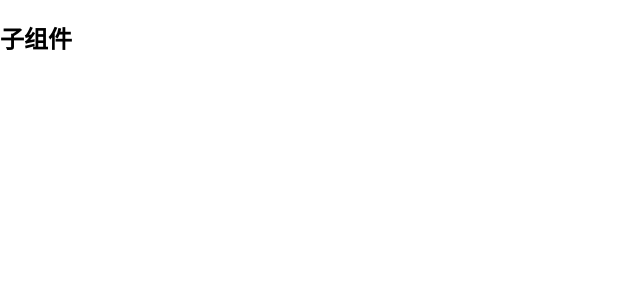
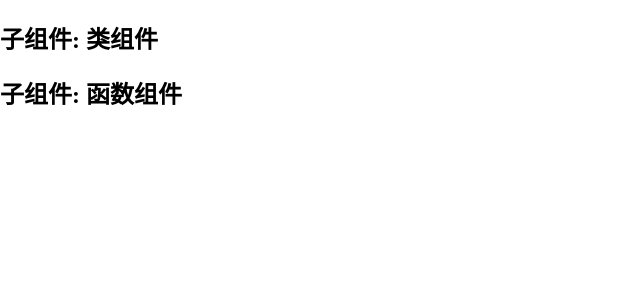
Before and after one commit to Lynn-zuo/learning-with-coding, a React app in the folder React/react-npm/: page / in a window 1280 px wide. Shown: the top 300 px of the page, without its empty margins (0-640 px from the left). Built offline with nearby package versions, Linux system fonts and the light colour scheme.

Commit message:
feat: 高阶组件函数式组件定义使用及props传递

```diff
--- a/React/react-npm/src/10-component-HOC/App.js
+++ b/React/react-npm/src/10-component-HOC/App.js
@@ -5,7 +5,8 @@ export default class App extends PureComponent {
   render() {
     return (
       <div>
-        <SubComponent />
+        <SubComponent name='类组件' />
+        <SubComponent name='函数组件' />
       </div>
     )
   }
--- a/React/react-npm/src/10-component-HOC/SubComponent.js
+++ b/React/react-npm/src/10-component-HOC/SubComponent.js
@@ -4,20 +4,29 @@ class SubComponent extends PureComponent {
   render() {
     return (
       <div>
-        <h2>子组件</h2>
+        <h2>子组件: {this.props.name}</h2>
       </div>
     )
   }
 }
 
-// 高阶组件定义方式
+// 高阶组件定义方式 -- 类组件
+// function enhanceComponent(Component) {
+//     // return class NewComponent extends PureComponent {
+//     // return class extends PureComponent { // 省略后，16版本为父组件名PureComponent，18版本为Anonymous
+//     class NewComponent extends PureComponent { // 省略后，16版本为父组件名PureComponent，18版本为Anonymous
+//         render() {
+//             return <SubComponent {...this.props} />
+//         }
+//     }
+//     NewComponent.displayName = 'Wrap' // devtools展示组件名为Wrap
+//     return NewComponent
+// }
+
+// 高阶组件定义方式 -- 函数式组件
 function enhanceComponent(Component) {
-    // return class NewComponent extends PureComponent {
-    // return class extends PureComponent { // 省略后，16版本为父组件名PureComponent，18版本为Anonymous
-    class NewComponent extends PureComponent { // 省略后，16版本为父组件名PureComponent，18版本为Anonymous
-        render() {
-            return <Component />
-        }
+    function NewComponent (props) { // 省略后，16版本为父组件名PureComponent，18版本为Anonymous
+        return <SubComponent {...props} />
     }
     NewComponent.displayName = 'Wrap' // devtools展示组件名为Wrap
     return NewComponent
```
